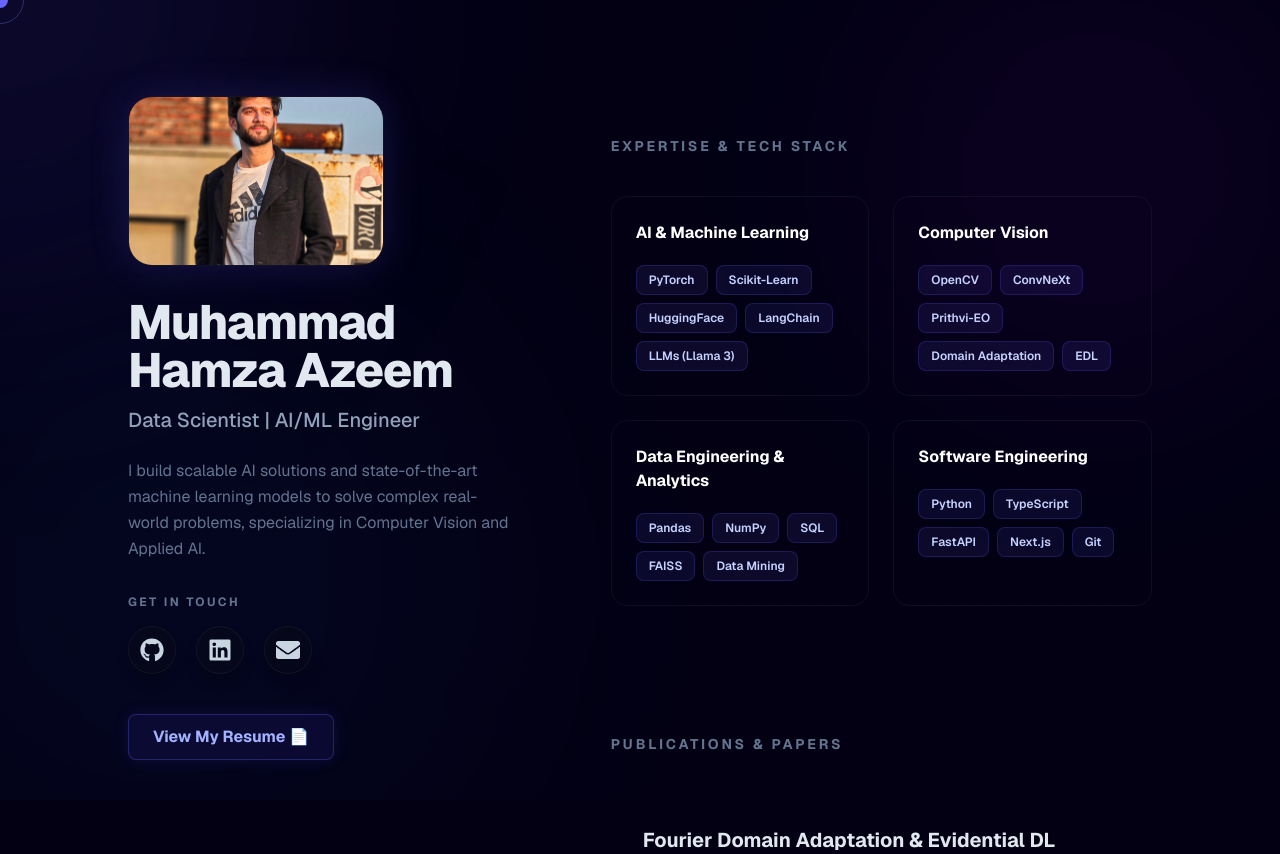
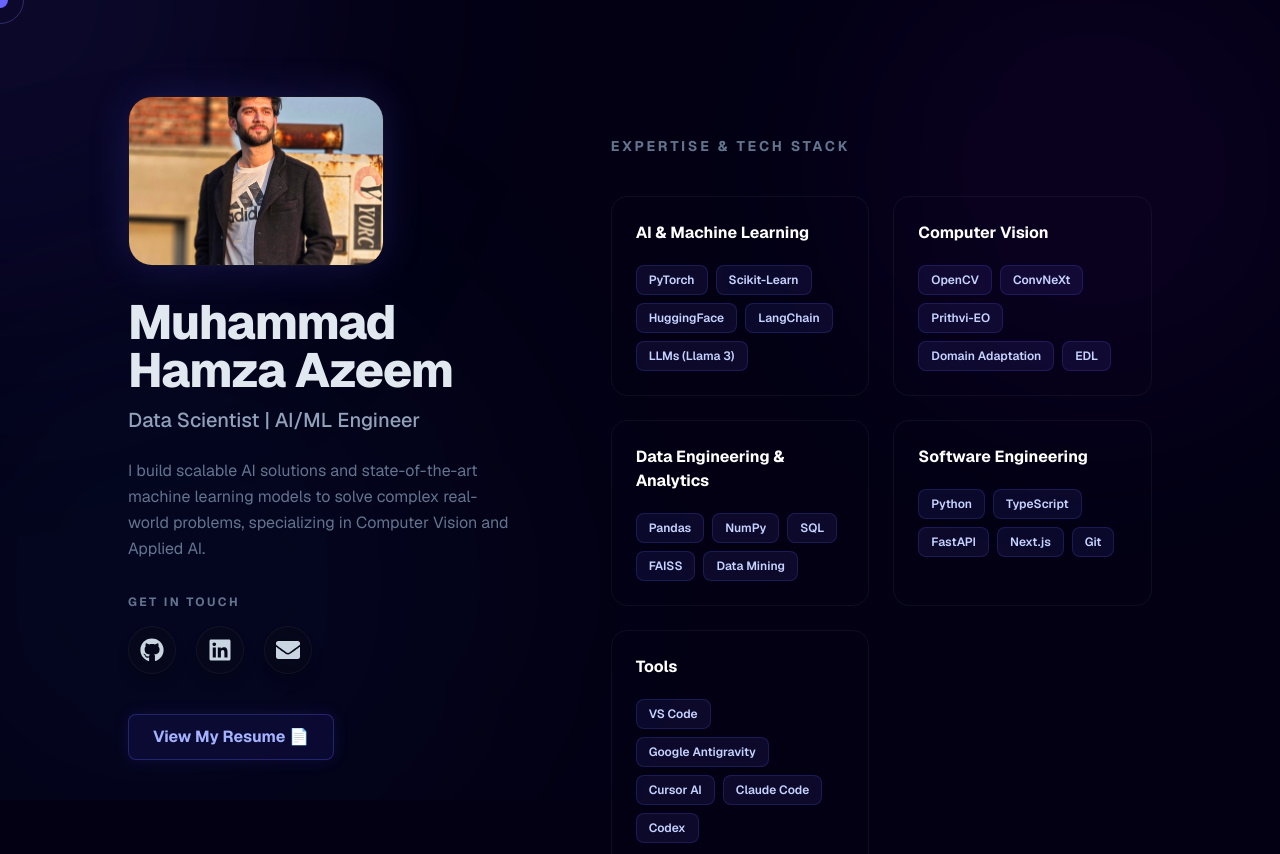
Before and after one commit to ZentaCros/portfolio, a Next.js app: page / in a window 1280 px wide. Shown: the top 854 px of the page. Built offline with nearby package versions, Linux system fonts and the light colour scheme.

Commit message:
feat: add AI tools to tech stack

```diff
--- a/src/app/page.tsx
+++ b/src/app/page.tsx
@@ -110,7 +110,8 @@ const techStack = [
   { category: "AI & Machine Learning", skills: ["PyTorch", "Scikit-Learn", "HuggingFace", "LangChain", "LLMs (Llama 3)"] },
   { category: "Computer Vision", skills: ["OpenCV", "ConvNeXt", "Prithvi-EO", "Domain Adaptation", "EDL"] },
   { category: "Data Engineering & Analytics", skills: ["Pandas", "NumPy", "SQL", "FAISS", "Data Mining"] },
-  { category: "Software Engineering", skills: ["Python", "TypeScript", "FastAPI", "Next.js", "Git"] }
+  { category: "Software Engineering", skills: ["Python", "TypeScript", "FastAPI", "Next.js", "Git"] },
+  { category: "Tools", skills: ["VS Code", "Google Antigravity", "Cursor AI", "Claude Code", "Codex"] }
 ];
 
 const journeyData = [
```
